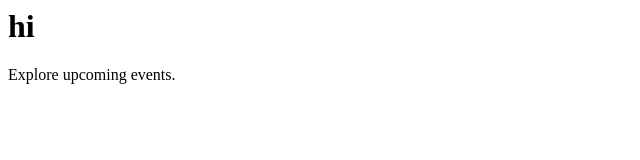
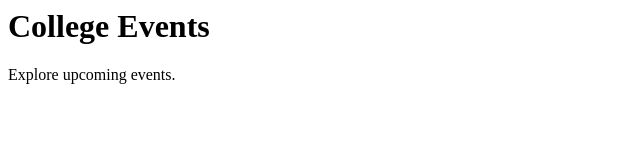
Before and after one commit to roopak-08/Agile-assignment-, a plain HTML site: page index.html in a window 1280 px wide. Shown: the whole page, without its empty margins (0-640 px from the left). Drawn offline with Linux system fonts and the light colour scheme.

Commit message:
Change heading on feature branch

```diff
--- a/index.html
+++ b/index.html
@@ -1 +1 @@
-<h1>hi</h1><p>Explore upcoming events.</p>
+<h1>College Events</h1><p>Explore upcoming events.</p>
```
